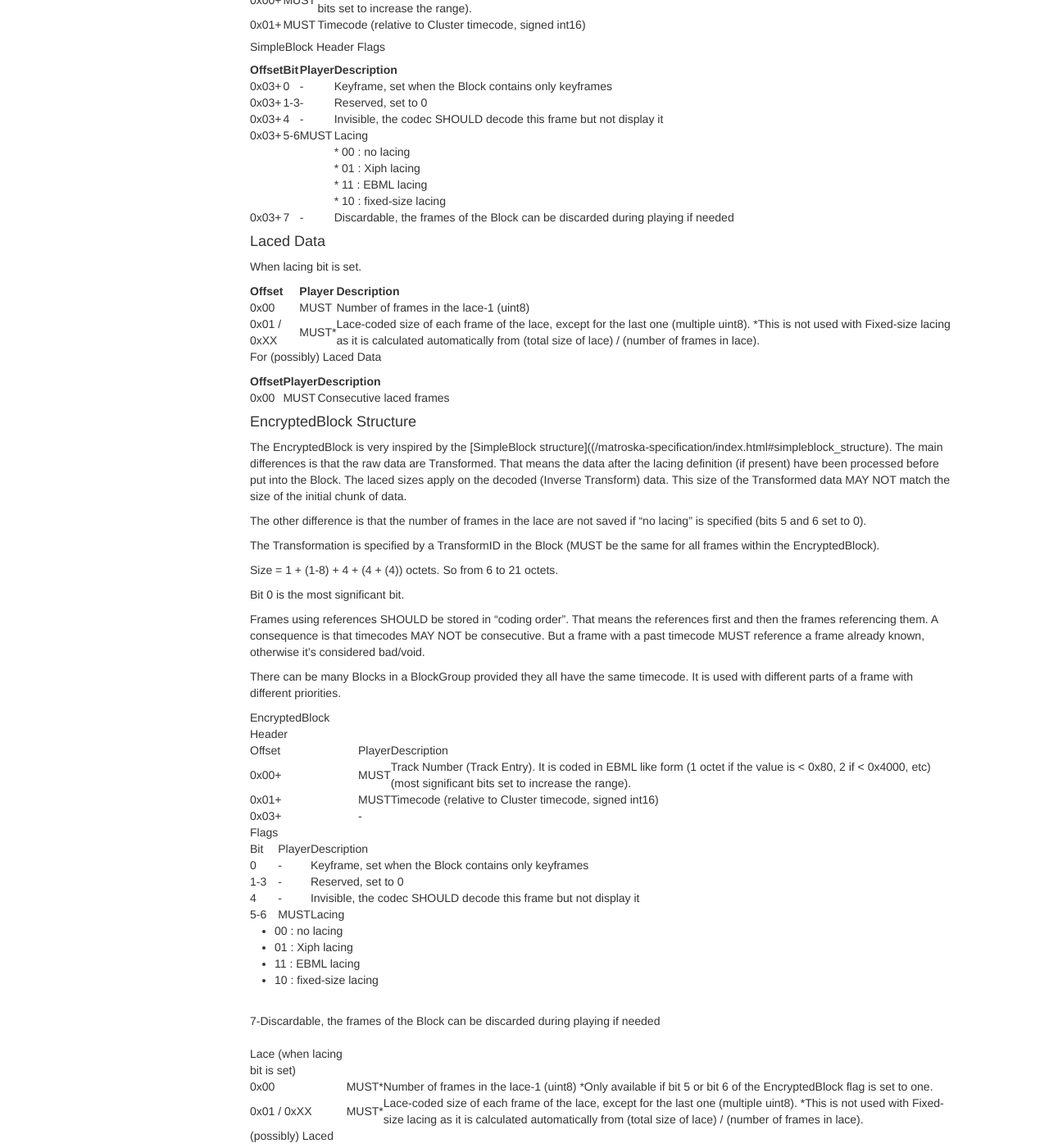
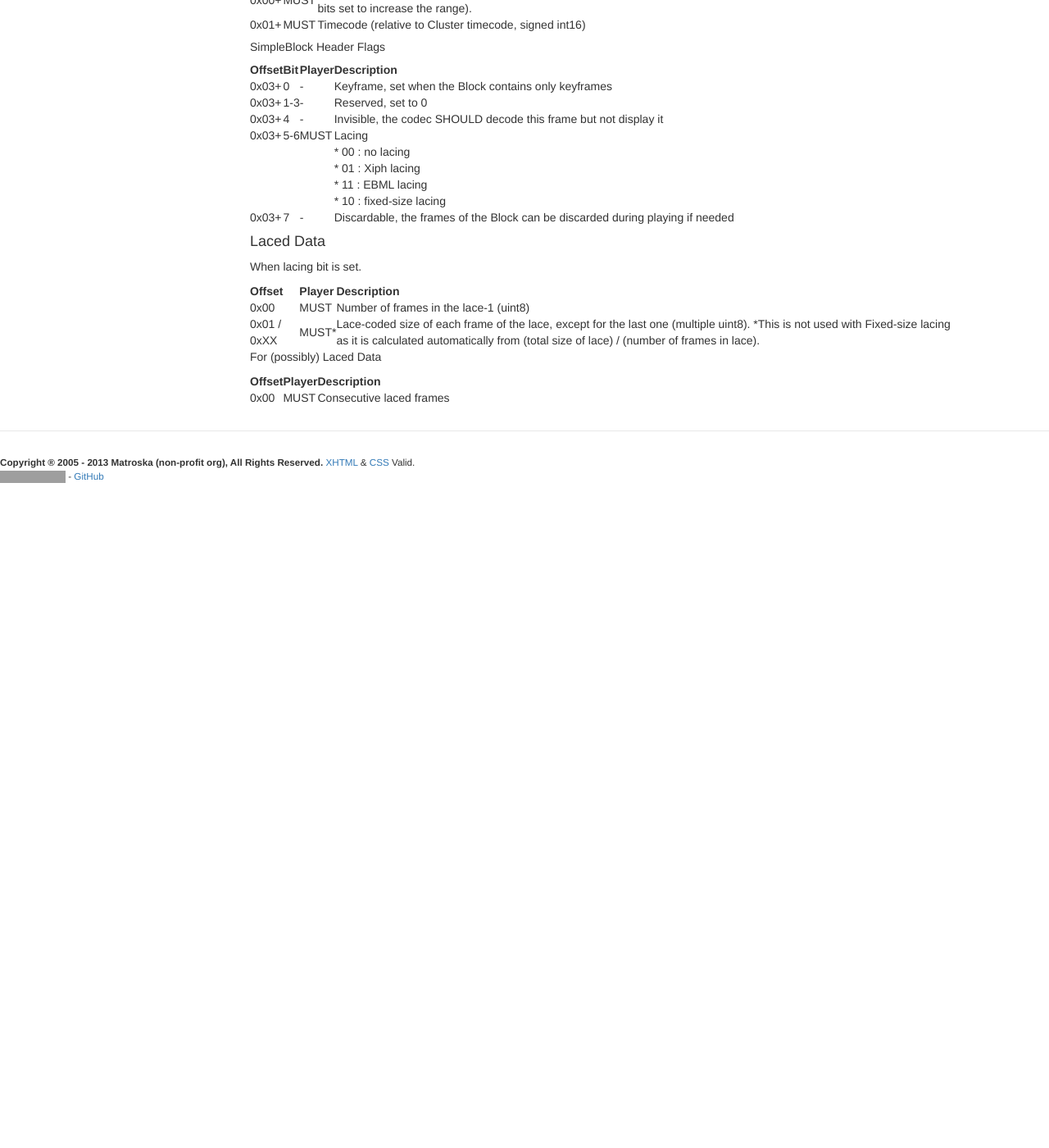
Before and after one commit to ietf-wg-cellar/matroska-specification, a Jekyll site: the page built from index.md, in a window 1280 px wide and 1400 px high, scrolled down 4175 px. Shown: the whole window at 82% size. Built offline with Jekyll 4.4.1, drawn with Linux system fonts in a browser that asks for light colours; our own code applies the rules of GitHub Pages for plain Markdown files; after the commit the page ends 4805 px from its top, so only the background shows below that; some of the changed text lies outside the part shown; grey boxes are pictures that could not be loaded.

Commit message:
remove docs on EncryptedBlock, VirtualBlock

```diff
--- a/ebml_matroska.xml
+++ b/ebml_matroska.xml
@@ -102,7 +102,7 @@
     <documentation lang="en">Similar to <a href="http://www.matroska.org/technical/specs/index.html#Block">Block</a> but without all the extra information, mostly used to reduced overhead when no extra feature is needed. (see <a href="http://www.matroska.org/technical/specs/index.html#simpleblock_structure">SimpleBlock Structure</a>)</documentation>
   </element>
   <element name="BlockGroup" path="0*(\Segment\Cluster\BlockGroup)" id="0xA0" type="master" minver="1">
-    <documentation lang="en">Basic container of information containing a single Block or BlockVirtual, and information specific to that Block/VirtualBlock.</documentation>
+    <documentation lang="en">Basic container of information containing a single Block and information specific to that Block.</documentation>
   </element>
   <element name="Block" path="1*1(\Segment\Cluster\BlockGroup\Block)" id="0xA1" type="binary" minOccurs="1" maxOccurs="1" minver="1">
     <documentation lang="en">Block containing the actual data to be rendered and a timestamp relative to the Cluster Timecode. (see <a href="http://www.matroska.org/technical/specs/index.html#block_structure">Block Structure</a>)</documentation>
--- a/index.md
+++ b/index.md
@@ -229,70 +229,3 @@
 | Offset      | Player | Description |
 |:------------|:-------|:------------|
 | 0x00        | MUST   | Consecutive laced frames |
-
-#### EncryptedBlock Structure
-
-The EncryptedBlock is very inspired by the [SimpleBlock structure](({{site.baseurl}}/index.html#simpleblock_structure). The main differences is that the raw data are Transformed. That means the data after the lacing definition (if present) have been processed before put into the Block. The laced sizes apply on the decoded (Inverse Transform) data. This size of the Transformed data MAY NOT match the size of the initial chunk of data.
-
-The other difference is that the number of frames in the lace are not saved if "no lacing" is specified (bits 5 and 6 set to 0).
-
-The Transformation is specified by a TransformID in the Block (MUST be the same for all frames within the EncryptedBlock).
-
-Size = 1 + (1-8) + 4 + (4 + (4)) octets. So from 6 to 21 octets.
-
-Bit 0 is the most significant bit.
-
-Frames using references SHOULD be stored in "coding order". That means the references first and then the frames referencing them. A consequence is that timecodes MAY NOT be consecutive. But a frame with a past timecode MUST reference a frame already known, otherwise it's considered bad/void.
-
-There can be many Blocks in a BlockGroup provided they all have the same timecode. It is used with different parts of a frame with different priorities.
-
-
-
-| EncryptedBlock Header |
-| Offset | Player | Description |
-| 0x00+ | MUST | Track Number (Track Entry). It is coded in EBML like form (1 octet if the value is < 0x80, 2 if < 0x4000, etc) (most significant bits set to increase the range). |
-| 0x01+ | MUST | Timecode (relative to Cluster timecode, signed int16) |
-| 0x03+ | - |
-
-| Flags |
-| Bit | Player | Description |
-| 0 | - | Keyframe, set when the Block contains only keyframes |
-| 1-3 | - | Reserved, set to 0 |
-| 4 | - | Invisible, the codec SHOULD decode this frame but not display it |
-| 5-6 | MUST | Lacing
-
-*   00 : no lacing
-*   01 : Xiph lacing
-*   11 : EBML lacing
-*   10 : fixed-size lacing
-
- |
-| 7 | - | Discardable, the frames of the Block can be discarded during playing if needed |
-
- |
-| Lace (when lacing bit is set) |
-| 0x00 | MUST* | Number of frames in the lace-1 (uint8) *Only available if bit 5 or bit 6 of the EncryptedBlock flag is set to one. |
-| 0x01 / 0xXX | MUST* | Lace-coded size of each frame of the lace, except for the last one (multiple uint8). *This is not used with Fixed-size lacing as it is calculated automatically from (total size of lace) / (number of frames in lace). |
-| (possibly) Laced Data |
-| 0x00 | MUST | TransformID (EBML coded integer value). Value 0 = Null Transform |
-| 0x01+ | MUST | Consecutive laced frames |
-
-
-#### Virtual Block
-
-The data in matroska is stored in coding order. But that means if you seek to a particular point and a frame has been referenced far away, you won't know while playing and you might miss this frame (true for independent frames and overlapping of dependent frames). So the idea is to have a placeholder for the original frame in the timecode (display) order.
-
-The structure is a scaled down version of the normal [Block]({{site.baseurl}}/index.html#block).
-
-
-| Virtual Block Header |
-| Offset | Player | Description |
-| 0x00+ | MUST | Track Number (Track Entry). It is coded in EBML like form (1 octet if the value is < 0x80, 2 if < 0x4000, etc) (most significant bits set to increase the range). |
-| 0x01+ | MUST | Timecode (relative to Cluster timecode, signed int16) |
-| 0x03+ | - |
-
-| Flags |
-| Bit | Player | Description |
-| 7-0 | - | Reserved, set to 0 |
-
- |
```
